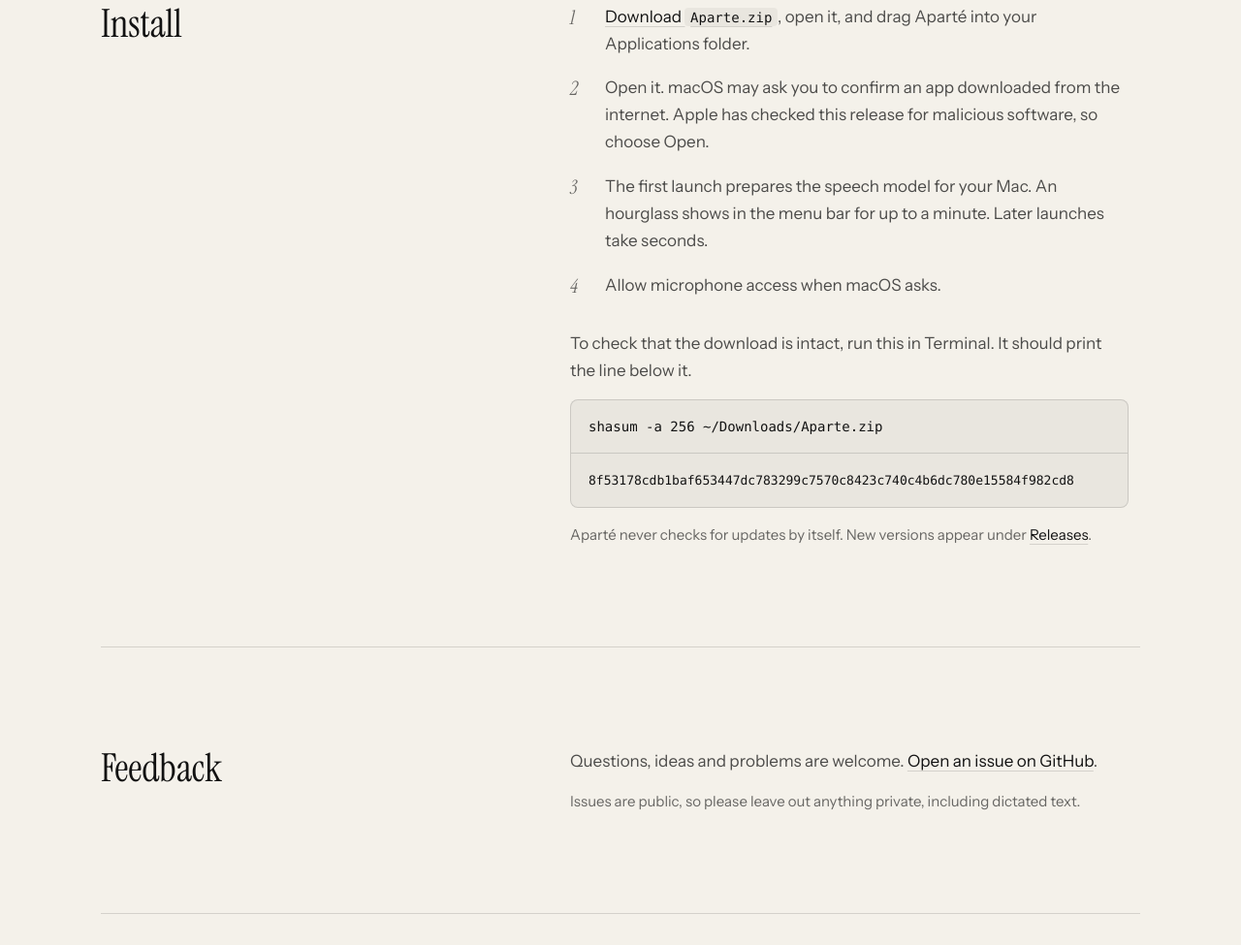
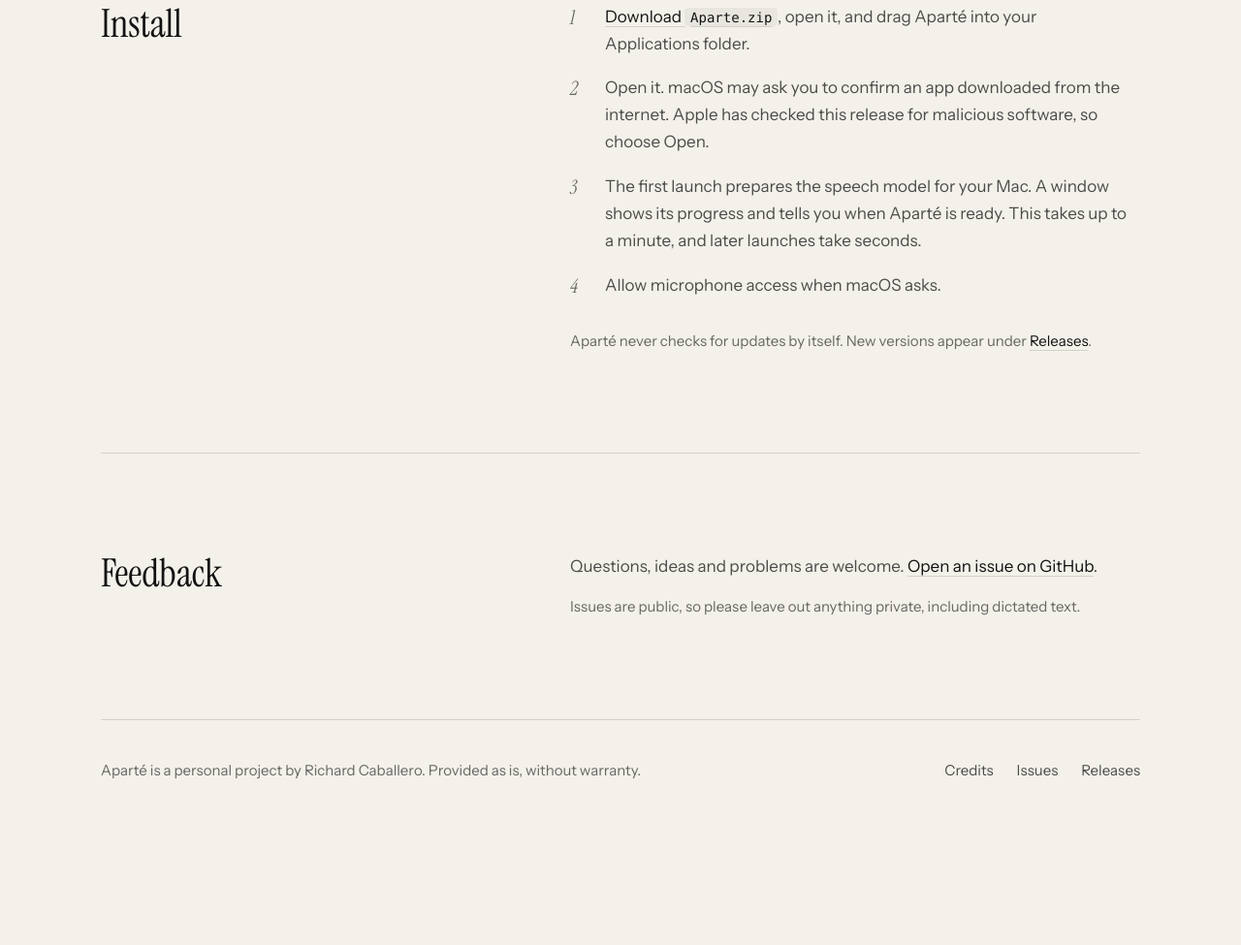
Before and after one commit to richc117/aparte, a plain HTML site: page index.html in a window 1280 px wide. Shown: the part 2618-3593 px from the top of the page at 97% size. After the commit the page ends 3481 px from the top, so only its background shows below. Drawn offline with Linux system fonts and the light colour scheme.

Commit message:
Site: remove the checksum block; fix the first-launch step
The SHA-256 check was a technical detail for most visitors and had to be updated by hand
on every release. Install step 3 described an hourglass in the menu bar, which was never
the real icon; it now describes the welcome window that shows loading progress.

Co-Authored-By: Claude Sonnet 5.5 <noreply@anthropic.com>

```diff
--- a/index.html
+++ b/index.html
@@ -141,14 +141,9 @@
           <ol class="install">
             <li><a href="https://github.com/richc117/aparte/releases/latest/download/Aparte.zip">Download <code>Aparte.zip</code></a>, open it, and drag Aparté into your Applications folder.</li>
             <li>Open it. macOS may ask you to confirm an app downloaded from the internet. Apple has checked this release for malicious software, so choose Open.</li>
-            <li>The first launch prepares the speech model for your Mac. An hourglass shows in the menu bar for up to a minute. Later launches take seconds.</li>
+            <li>The first launch prepares the speech model for your Mac. A window shows its progress and tells you when Aparté is ready. This takes up to a minute, and later launches take seconds.</li>
             <li>Allow microphone access when macOS asks.</li>
           </ol>
-          <p>To check that the download is intact, run this in Terminal. It should print the line below it.</p>
-          <div class="shell">
-            <pre><code>shasum -a 256 ~/Downloads/Aparte.zip</code></pre>
-            <pre class="hash"><code>8f53178cdb1baf653447dc783299c7570c8423c740c4b6dc780e15584f982cd8</code></pre>
-          </div>
           <p class="small">Aparté never checks for updates by itself. New versions appear under <a href="https://github.com/richc117/aparte/releases">Releases</a>.</p>
         </div>
       </section>
--- a/styles.css
+++ b/styles.css
@@ -407,30 +407,6 @@ pre code {
   padding: 0;
   background: none;
 }
-/* A command and what it prints: one box, a hairline between. */
-.shell {
-  margin: 0 0 1rem;
-  border: 1px solid var(--rule);
-  border-radius: 8px;
-  background: var(--wash);
-}
-.shell pre {
-  margin: 0;
-  border: 0;
-  border-radius: 0;
-  background: none;
-}
-.shell pre + pre {
-  border-top: 1px solid var(--rule);
-  color: var(--soft);
-}
-/* The checksum is 64 characters: let it wrap rather than run under the border. */
-.hash code {
-  white-space: pre-wrap;
-  overflow-wrap: anywhere;
-  font-size: 0.8125rem;
-}
-
 .small {
   color: var(--faint);
   font-size: 0.9375rem;
```
Also changed, not shown: 1 other file.
